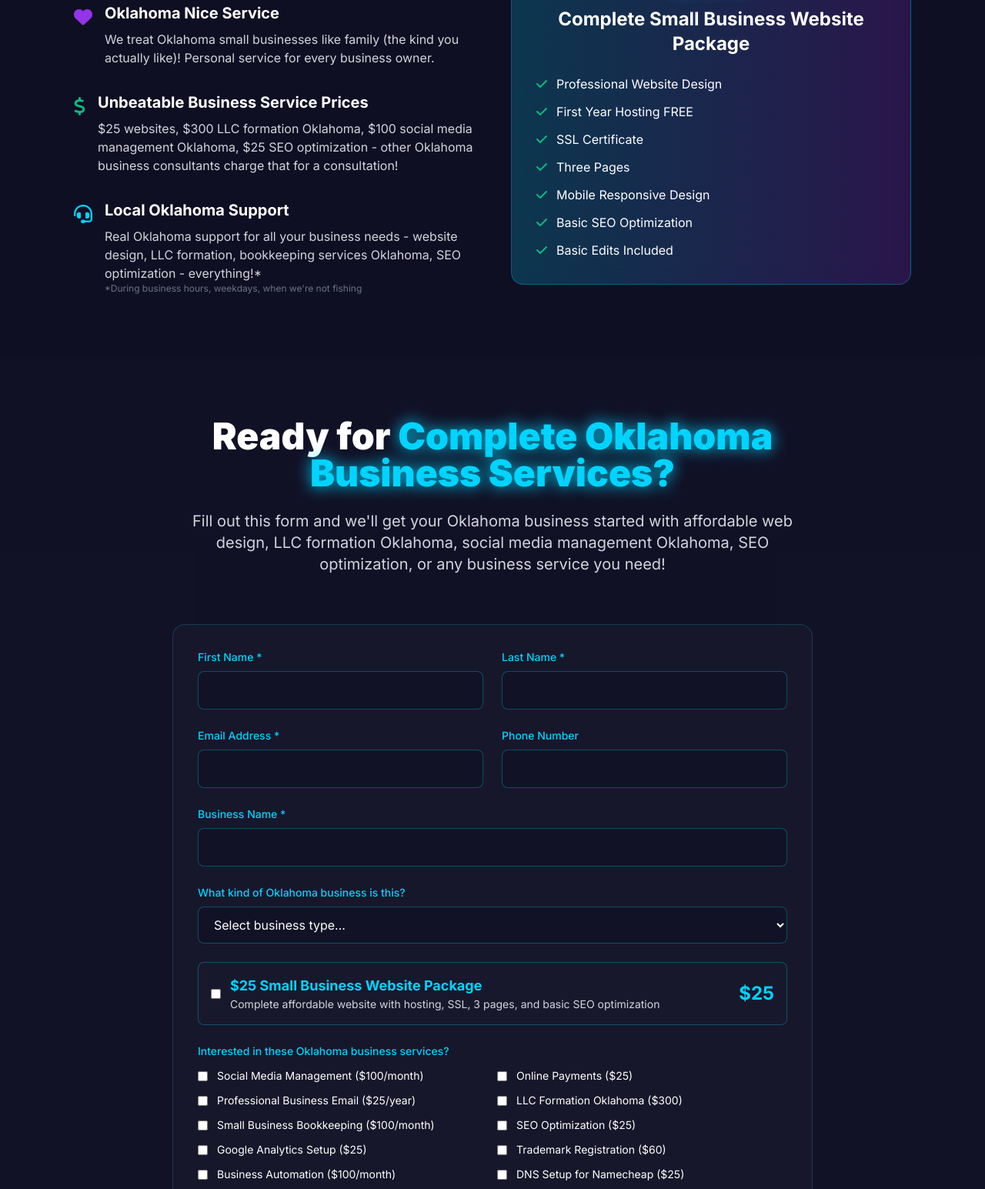
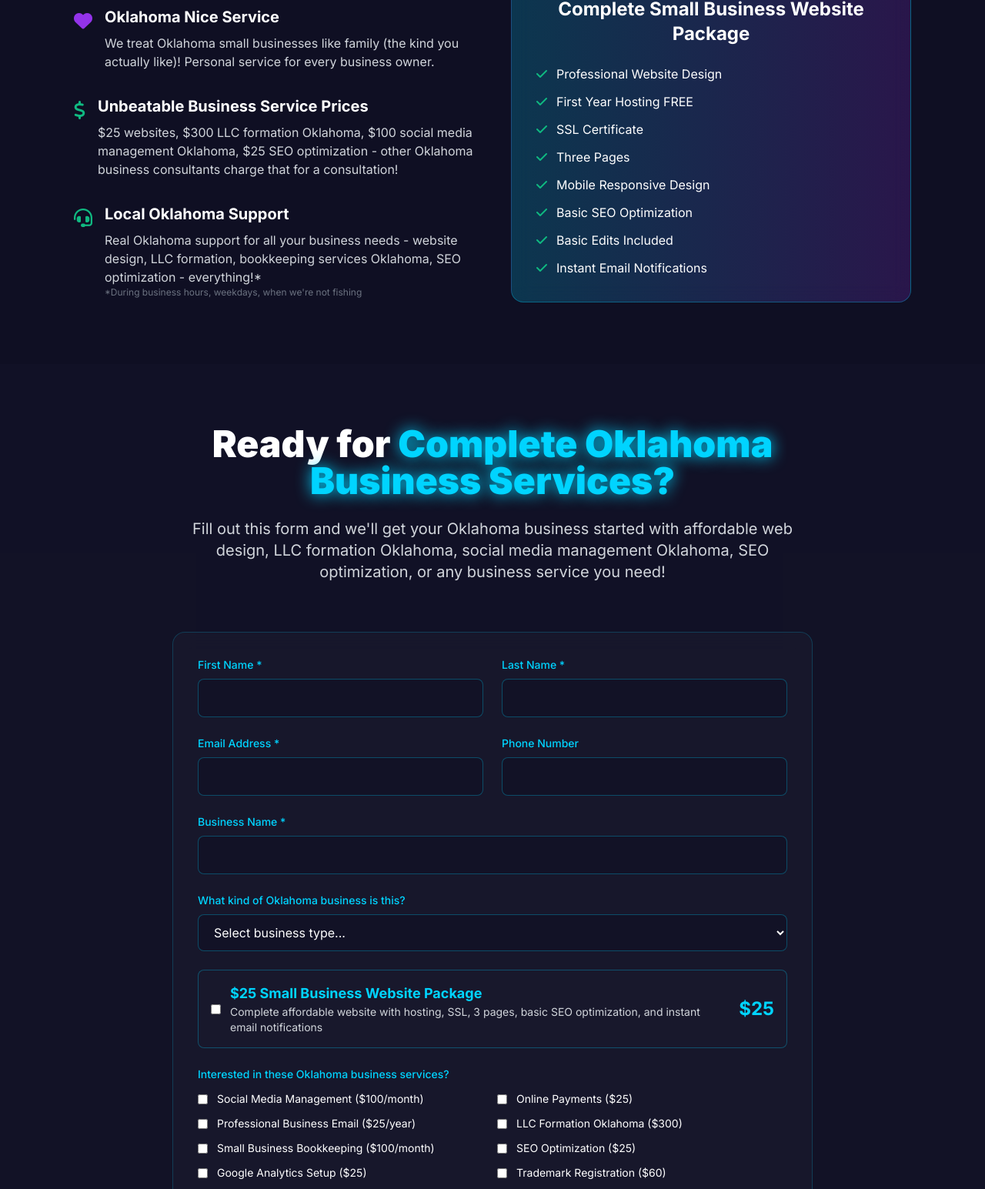
Before and after one commit to TitanBusinessPros/The-Okie-Website-Guy, a plain HTML site: page index.html in a window 1280 px wide. Shown: the part 4870-6415 px from the top of the page at 77% size. Drawn offline with nearby package versions, Linux system fonts and the light colour scheme; a script that the page names is missing.

Commit message:
fix: correct website structure and all content alignment

```diff
--- a/index.html
+++ b/index.html
@@ -135,7 +135,7 @@
             </p>
 
             <div class="flex flex-col sm:flex-row gap-4 justify-center items-center mb-12">
-                <button class="bg-gradient-to-r from-neon-blue to-neon-purple px-8 py-4 rounded-lg font-bold text-lg hover:scale-105 transform transition-all neon-glow pulse-glow">
+                <button onclick="document.getElementById('contact').scrollIntoView({behavior: 'smooth'})" class="bg-gradient-to-r from-neon-blue to-neon-purple px-8 py-4 rounded-lg font-bold text-lg hover:scale-105 transform transition-all neon-glow pulse-glow">
                     <i class="fas fa-rocket mr-2"></i>
                     Get Your Oklahoma Business Started NOW!
                 </button>
@@ -491,7 +491,7 @@
                     </div>
 
                     <div class="flex items-start space-x-4">
-                        <div class="text-neon-blue text-2xl mt-1">
+                        <div class="text-neon-green text-2xl mt-1">
                             <i class="fas fa-headset"></i>
                         </div>
                         <div>
@@ -535,6 +535,10 @@
                                 <div class="flex items-center space-x-3">
                                     <i class="fas fa-check text-neon-green"></i>
                                     <span>Basic Edits Included</span>
+                                </div>
+                                <div class="flex items-center space-x-3">
+                                    <i class="fas fa-check text-neon-green"></i>
+                                    <span>Instant Email Notifications</span>
                                 </div>
                             </div>
                         </div>
@@ -607,7 +611,7 @@
                         <input type="checkbox" id="websitePackage" name="websitePackage" value="true" class="rounded border-neon-blue/30 bg-cyber-dark/50 text-neon-blue focus:ring-neon-blue/20">
                         <div class="flex-1">
                             <span class="text-lg font-bold text-neon-blue">$25 Small Business Website Package</span>
-                            <p class="text-sm text-gray-300">Complete affordable website with hosting, SSL, 3 pages, and basic SEO optimization</p>
+                            <p class="text-sm text-gray-300">Complete affordable website with hosting, SSL, 3 pages, basic SEO optimization, and instant email notifications</p>
                         </div>
                         <div class="text-2xl font-bold text-neon-blue">$25</div>
                     </label>
```
Lines whose indentation alone changed are shown as unchanged.
